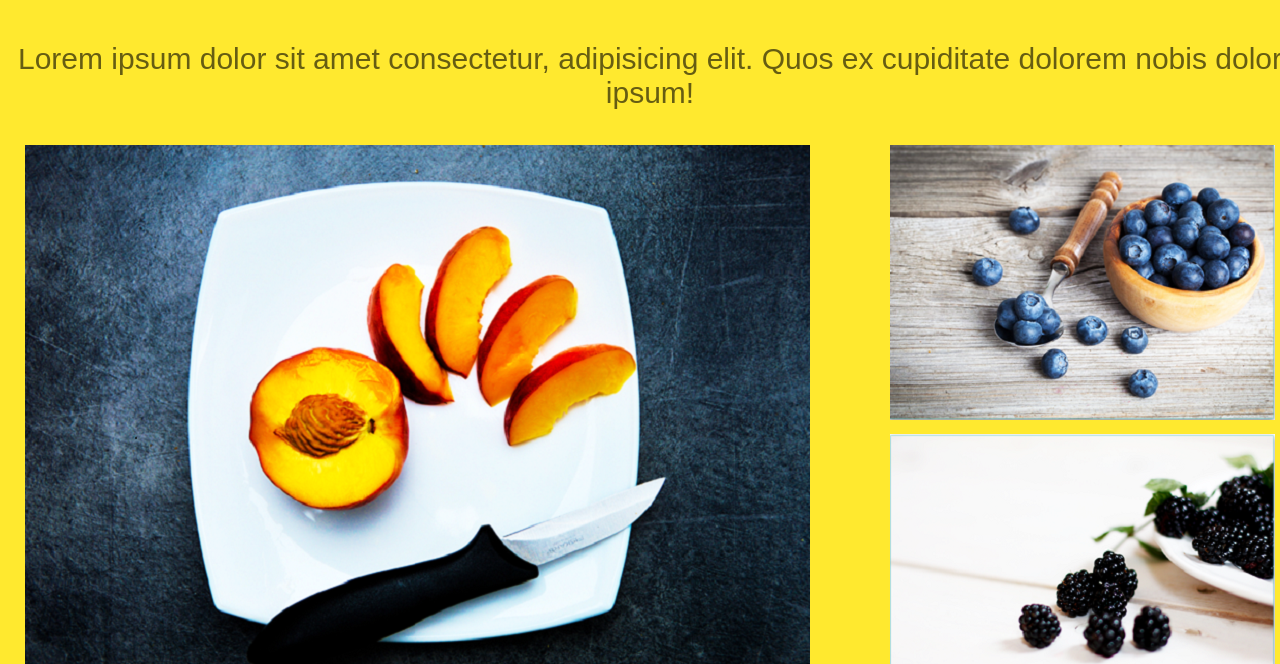
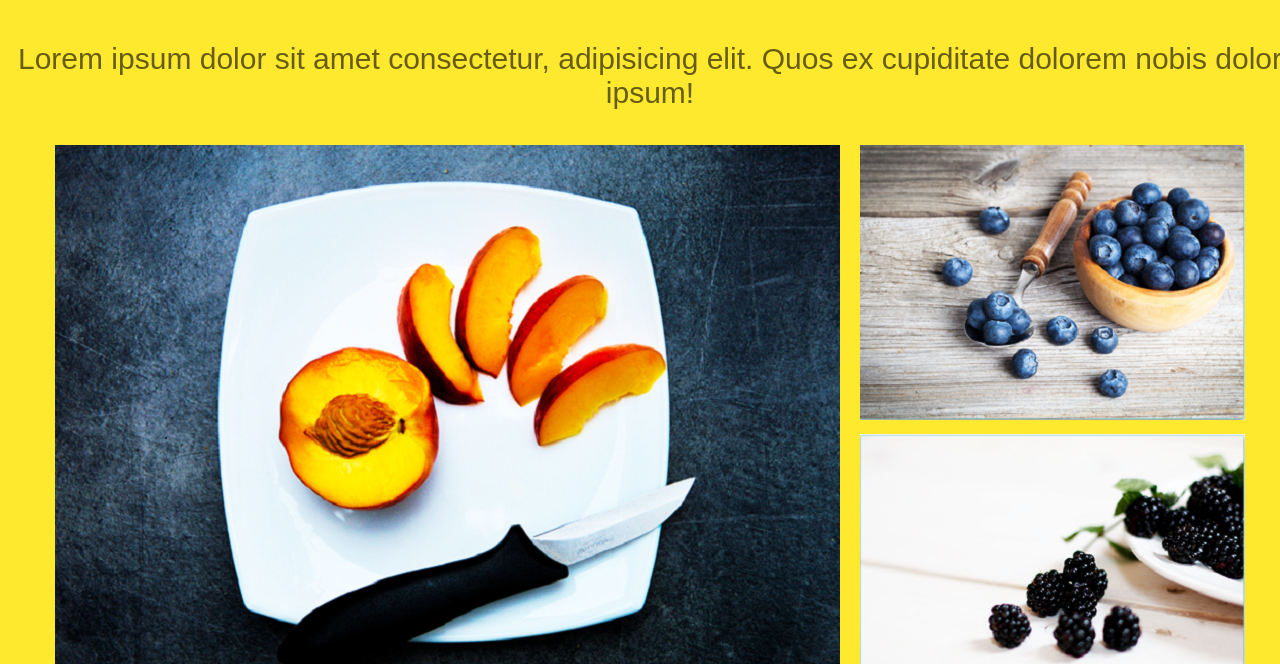
Before and after one commit to hennadii20/lesson16hw, a plain HTML site: page index.html in a window 1280 px wide. Shown: the part 136-800 px from the top of the page. Drawn offline with Linux system fonts and the light colour scheme.

Commit message:
changed max-width

```diff
--- a/style.css
+++ b/style.css
@@ -123,7 +123,7 @@ source {
 .our__gallery__box{
     display: flex;
     justify-content: space-between;
-    width: 1250px;
+    width: 1190px;
     flex-wrap: wrap;
     margin: 10px auto;
 }
```
